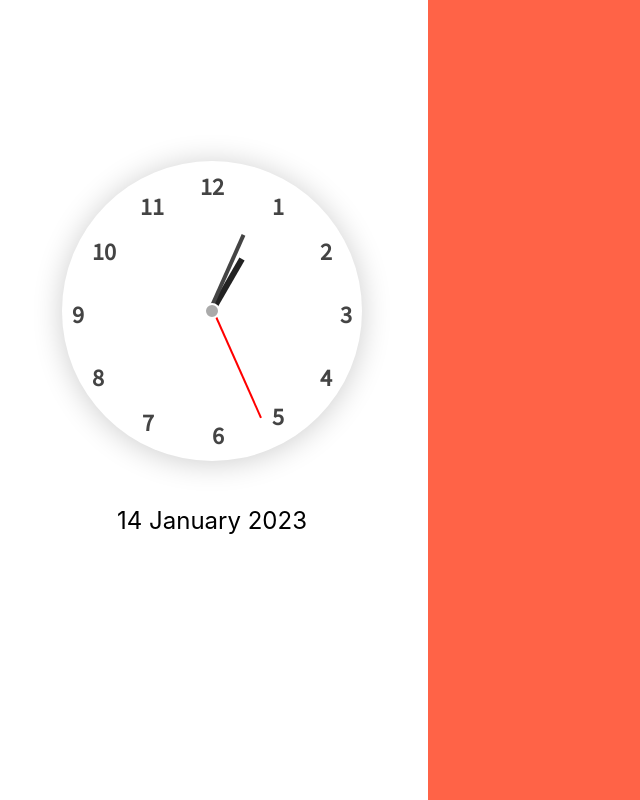
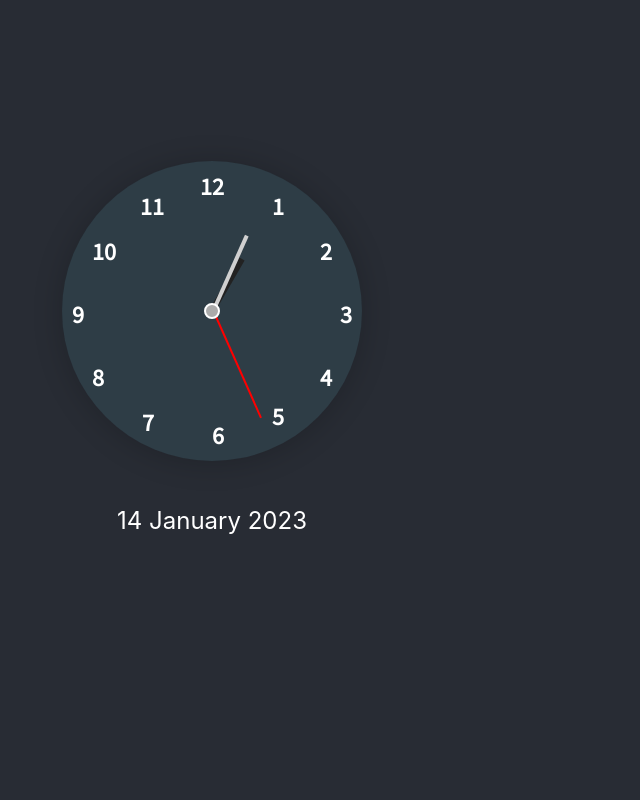
Before and after one commit to dionegoh/hacknroll_mampos, a React (Create React App) app: page / in a window 1280 px wide. Shown: the whole page, without its empty margins (0-640 px from the left). Built offline with nearby package versions, Linux system fonts and the light colour scheme.

Commit message:
modify clock ui

```diff
--- a/src/App.js
+++ b/src/App.js
@@ -9,11 +9,12 @@ function App() {
     <Grid h="100vh"
           templateColumns='repeat(3, 1fr)'
           templateRows='repeat(10, 1fr)'
-          gap={4}>
+          gap={4}
+          bg='#282c34'>
       <GridItem colSpan={1} rowSpan={6} >
         <Clock></Clock>
       </GridItem>
-      <GridItem colSpan={2} rowSpan={10} bg='tomato' >
+      <GridItem colSpan={2} rowSpan={10} >
       </GridItem>
 
       <GridItem colSpan={1} rowSpan={4} textAlign={'center'}>
--- a/src/components/clock.css
+++ b/src/components/clock.css
@@ -15,8 +15,9 @@
   transform: translate(-50%, -50%);
   box-shadow: 0 2px 30px rgba(0, 0, 0, 0.2);
   font-size: 24px;
-  color: #444;
+  color: #fff;
   text-align: center;
+  background-color: rgba(101, 207, 226, 0.1);
 }
 
 .clock::after {
@@ -46,8 +47,8 @@
 .min_hand {
   position: absolute;
   width: 4px;
-  height: 80px;
-  background: #444;
+  height: 88px;
+  background: rgb(208, 208, 208);
   top: 22.5%;
   left: 49%;
   transform-origin: bottom;
--- a/src/components/datetimestring.js
+++ b/src/components/datetimestring.js
@@ -50,7 +50,7 @@ function DateTimeString() {
     }
 
     return (
-        <Text fontSize='24px' font=''>
+        <Text fontSize='24px' textColor={'#fff'} >
             {day + " " + alphabetMonth + " " + year}
         </Text>
     );
```
